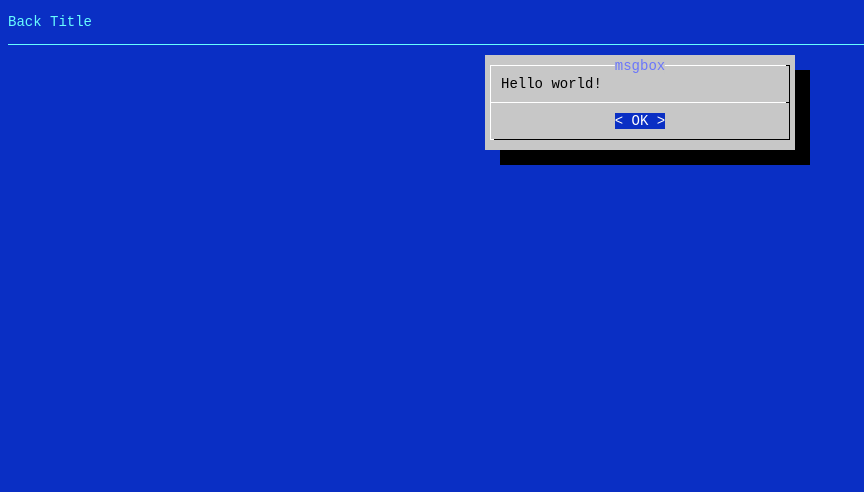
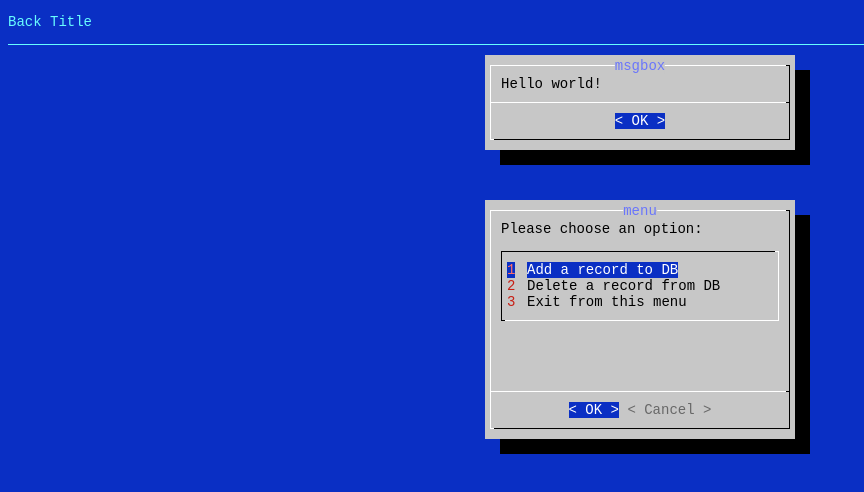
Before and after one commit to poerror/ncurses-css, a website: page index.html in a window 1280 px wide. Shown: the whole page, without its empty margins (0-864 px from the left). Drawn offline with Linux system fonts and the light colour scheme.

Commit message:
Add .menu class component

```diff
--- a/index.html
+++ b/index.html
@@ -20,6 +20,28 @@
           </div> <!-- .buttons -->
         </div> <!-- .content -->
       </div> <!-- .box -->
+
+      <div class="box" style="margin-top: 50px;">
+        <div class="content">
+          <span class="title">menu</span>
+          <p>Please choose an option:</p>
+          <ul class="menu">
+            <li class="active">
+              <a href="#" class="btn active">Add a record to DB</a>
+            </li>
+            <li>
+              <a href="#" class="btn">Delete a record from DB</a>
+            </li>
+            <li>
+              <a href="#" class="btn">Exit from this menu</a>
+            </li>
+          </ul>
+          <div class="buttons">
+            <a href="#" class="btn active">OK</a>
+            <a href="#" class="btn">Cancel</a>
+          </div>
+        </div>
+      </div>
     </div>
   </body>
 </html>
--- a/src/sass/ncurses.scss
+++ b/src/sass/ncurses.scss
@@ -71,4 +71,46 @@
       }
     } // .btn
   } // .buttons
+
+  ul.menu {
+    position: relative;
+    list-style: none;
+    counter-reset: section;
+    padding: 10px 5px;
+    border-bottom: 1px solid #ffffff;
+    border-left: 1px solid #000000;
+    border-top: 1px solid #000000;
+    border-right: 1px solid #ffffff;
+    margin-bottom: 70px;
+
+    &::before {
+      @include border-top-right(-1px, -1px, #fff);
+    }
+
+    &::after {
+      @include border-bottom-left(-1px, -1px, #000);
+    }
+
+    li a {
+      margin-left: 20px;
+      color: #000000;
+    }
+
+    li.active a, li a:hover {
+      background-color: #0a2fc4;
+      color: #ffffff;
+    }
+
+    li::before {
+      position: absolute;
+      counter-increment: section;
+      content: counters(section,".") " ";
+      color: #c71e14;
+    }
+
+    li.active::before, li:hover::before {
+      background-color: #0a2fc4;
+      color: #fd6f6b;
+    }
+  } // ul.menu
 } // .box
```
Also changed, not shown: dist/ncurses.css.
